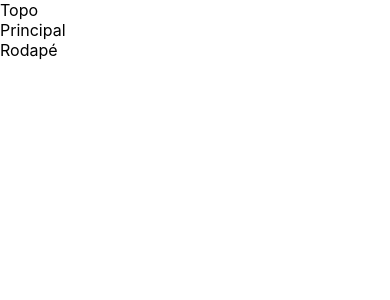
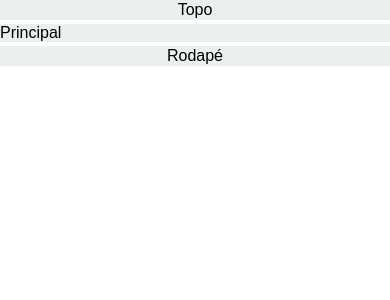
Before and after one commit to abelsouzacosta/editora-maujortech, a React (Create React App) app: page / in a window 390 px wide. Shown: the top 300 px of the page. Built offline with nearby package versions, Linux system fonts and the light colour scheme.

Commit message:
Adicionando arquivos de estilo

```diff
--- a/src/index.css
+++ b/src/index.css
@@ -1,13 +1,139 @@
+html {
+  font-size: 16px;
+  box-sizing: border-box;
+}
+*,
+*:before,
+*:after {
+  box-sizing: border-box;
+}
 body {
   margin: 0;
-  font-family: -apple-system, BlinkMacSystemFont, 'Segoe UI', 'Roboto', 'Oxygen',
-    'Ubuntu', 'Cantarell', 'Fira Sans', 'Droid Sans', 'Helvetica Neue',
-    sans-serif;
-  -webkit-font-smoothing: antialiased;
-  -moz-osx-font-smoothing: grayscale;
+  font: 1rem sans-serif;
 }
-
-code {
-  font-family: source-code-pro, Menlo, Monaco, Consolas, 'Courier New',
-    monospace;
+h1,
+h2,
+h3,
+h4,
+h5,
+h6 {
+  margin: 0 0 0.2em 0;
 }
+ul {
+  padding: 0;
+  margin: 0;
+  list-style: none;
+}
+.logo {
+  position: relative;
+  padding: 1.2em 0;
+  background: url(/imagens/logo.png) center no-repeat;
+}
+.logo span {
+  position: absolute;
+  top: -20000px;
+}
+.topo h1 {
+  width: 200px;
+  height: 50px;
+  margin: 0 auto;
+}
+.topo ul {
+  background: #c8e0e8;
+  border-bottom: 1px solid #cacaca;
+}
+.topo li {
+  display: inline-block;
+  border-right: 1px solid #999;
+}
+.topo li a {
+  text-transform: uppercase;
+  font-weight: bold;
+  color: #000;
+  text-decoration: none;
+  display: block;
+  padding: 8px 20px;
+}
+.topo li a:hover {
+  color: #666;
+}
+.topo li:first-child a {
+  border-left: 1px solid #999;
+}
+.principal a {
+  color: #027399;
+  text-decoration: none;
+}
+.thumb img {
+  display: block;
+  width: 80px;
+}
+.topo,
+.rodape {
+  text-align: center;
+  background: #eaefef;
+  padding: 1px 0;
+}
+.topo {
+  margin-bottom: 4px;
+}
+.principal {
+  display: flex;
+  flex-wrap: wrap;
+  justify-content: space-between;
+  background: #eaefef;
+  max-width: 900px;
+  margin: 0 auto;
+}
+.principal h2 {
+  flex-basis: 100%;
+  font-size: 1em;
+  margin: 0;
+  padding: 6px 5px;
+  color: #fff;
+  background: #027399;
+}
+.principal h3 {
+  font-size: 1em;
+}
+.principal ol {
+  margin-top: 8px;
+}
+.card {
+  display: flex;
+  flex: 0 1 50%;
+  padding: 8px 0 10px 10px;
+  border-bottom: 1px solid #ccc;
+}
+.card h2 {
+  font-size: 16px;
+}
+.card p {
+  font-size: 14px;
+  margin: 0;
+}
+.thumb {
+  margin-right: 5px;
+}
+.detalhes {
+  display: flex;
+  flex-direction: column;
+}
+.rodape {
+  margin-top: 4px;
+}
+.livro {
+  overflow: auto;
+  margin: 20px 0;
+}
+.livro img {
+  display: block;
+  width: 180px;
+  float: left;
+  margin: 0 10px;
+}
+@media screen and (max-width: 600px) {
+  .principal {
+    flex-direction: column;
+  }
+}
```
